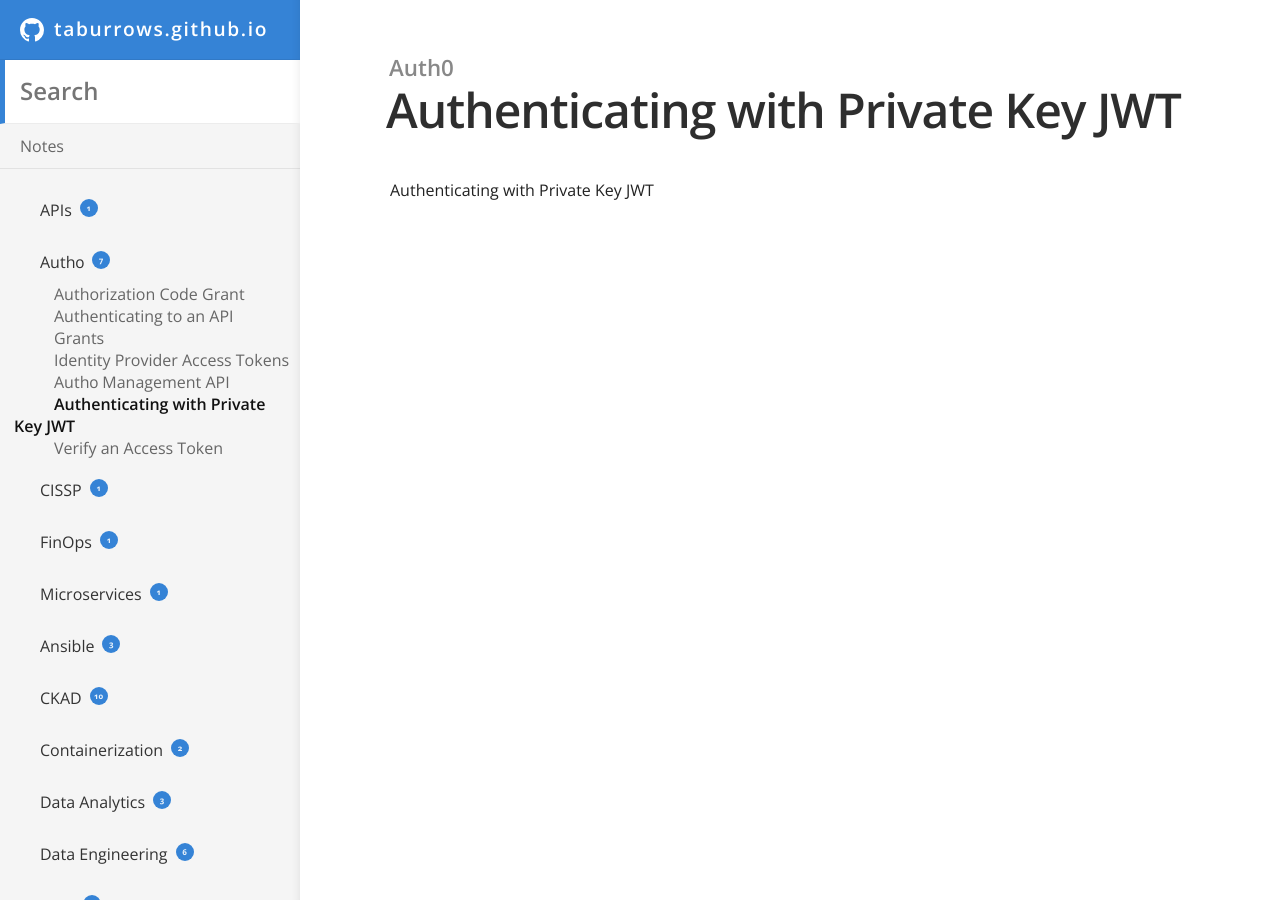
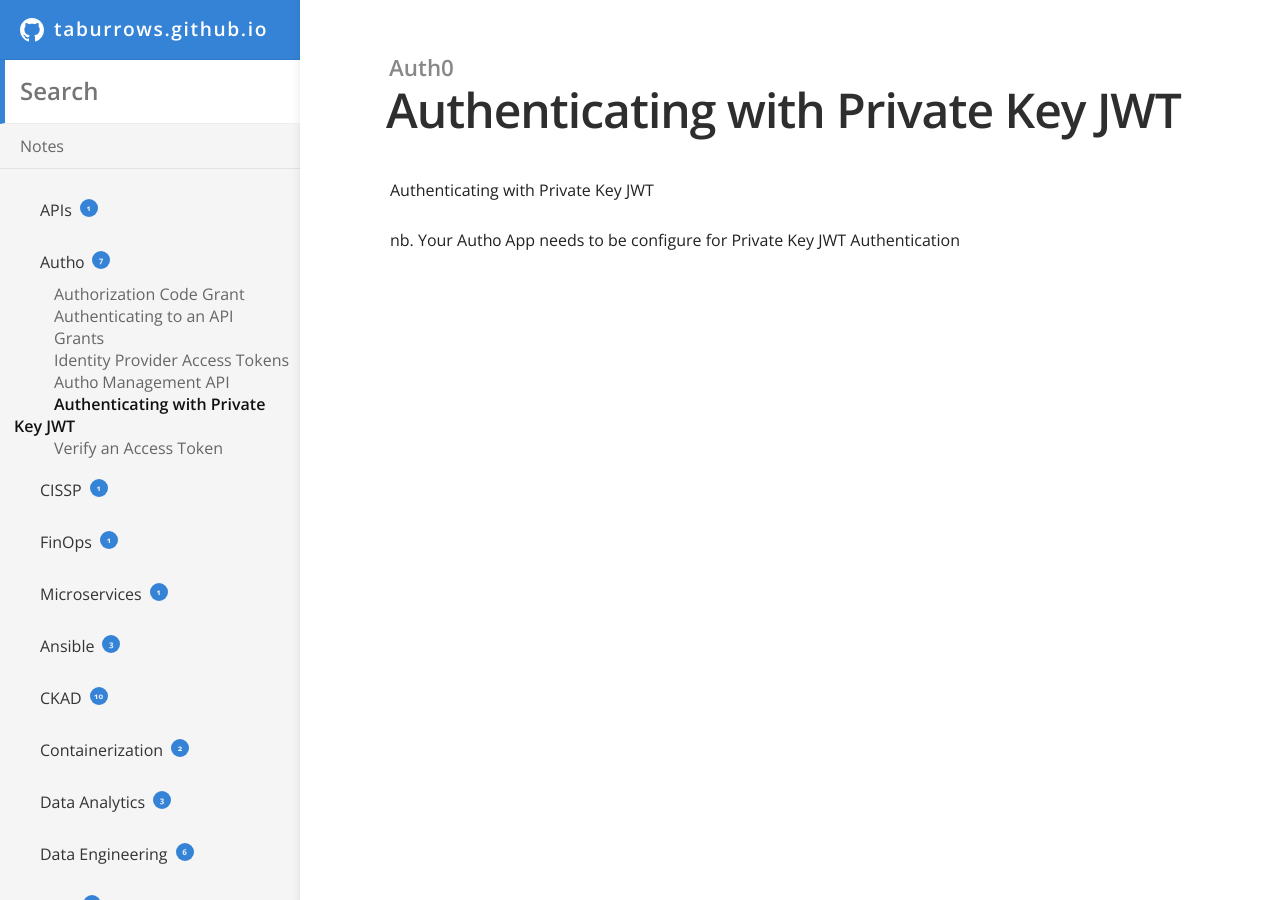
Before and after one commit to TABurrows/taburrows.github.io, a Jekyll site: the page built from _docs/Auth0/private-key-jwt.md, in a window 1280 px wide and 900 px high. Built offline with Jekyll 4.4.1, drawn with Linux system fonts in a browser that asks for light colours.

Commit message:
Updated private key JWT

```diff
--- a/_docs/Auth0/private-key-jwt.md
+++ b/_docs/Auth0/private-key-jwt.md
@@ -4,3 +4,6 @@ category: Auth0
 order: 1
 ---
 Authenticating with Private Key JWT
+
+
+nb. Your Auth0 App needs to be configure for Private Key JWT Authentication
```
